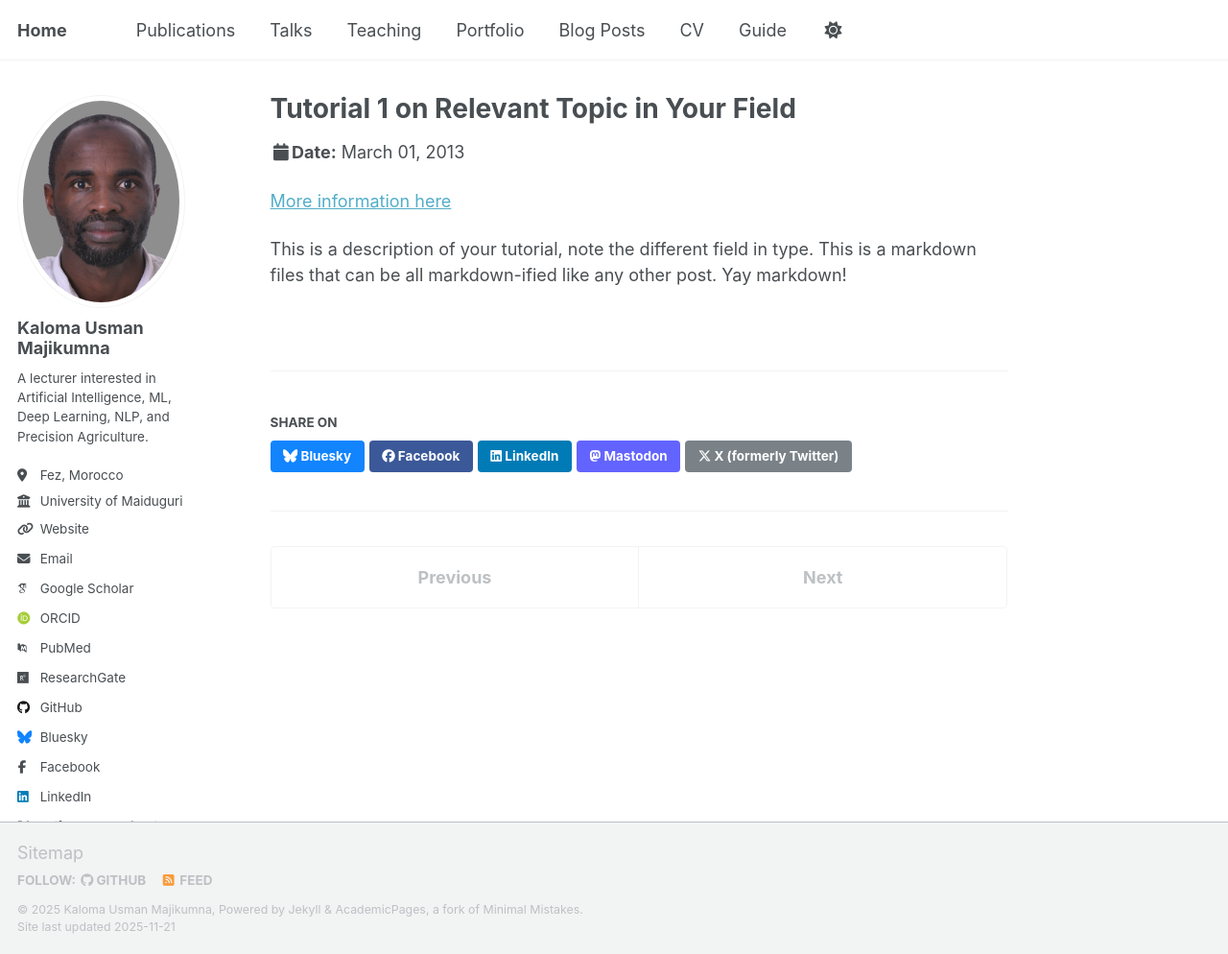
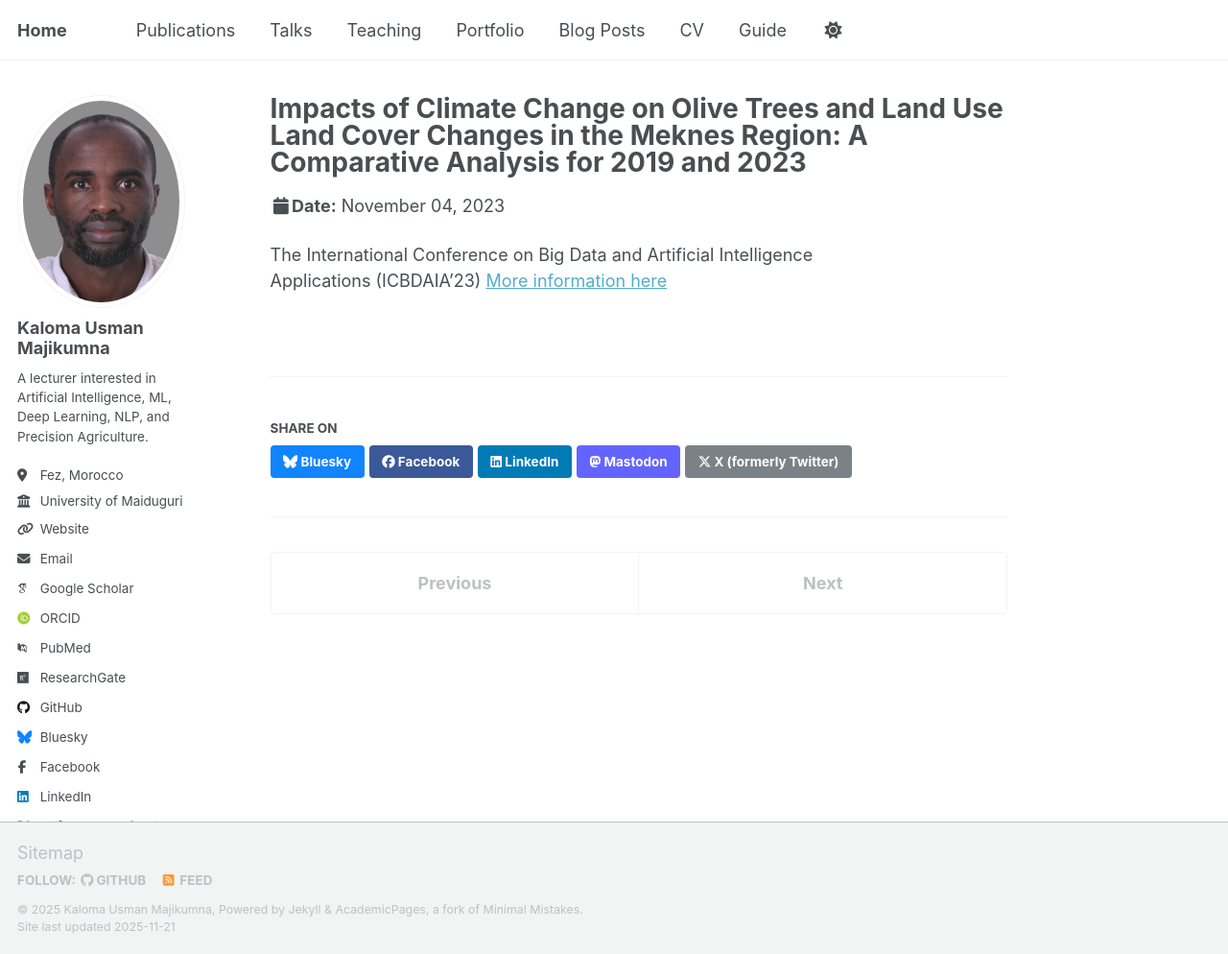
Before and after one commit to kalomausman/kalomausman.github.io, a Jekyll site: the page built from _talks/2013-03-01-tutorial-1.md, in a window 1280 px wide and 994 px high. Shown: the whole window at 96% size. Built offline with Jekyll 4.4.1, drawn with Linux system fonts in a browser that asks for light colours; some web fonts are replaced; a script that is not in the unit is left out.

Commit message:
Update tutorial details for conference presentation

```diff
--- a/_talks/2013-03-01-tutorial-1.md
+++ b/_talks/2013-03-01-tutorial-1.md
@@ -1,13 +1,11 @@
 ---
-title: "Tutorial 1 on Relevant Topic in Your Field"
+title: "Impacts of Climate Change on Olive Trees and Land Use Land Cover Changes in the Meknes Region: A Comparative Analysis for 2019 and 2023"
 collection: talks
-type: "Tutorial"
+type: "Conferernce"
 permalink: /talks/2013-03-01-tutorial-1
-venue: "UC-Berkeley Institute for Testing Science"
-date: 2013-03-01
-location: "Berkeley, CA, USA"
+venue: "Higher School of Technology (EST), Laayoune, Ibn Zohr University"
+date: 2023-11-04
+location: "Laayoune, Morocco"
 ---
-
-[More information here](http://exampleurl.com)
-
-This is a description of your tutorial, note the different field in type. This is a markdown files that can be all markdown-ified like any other post. Yay markdown!
+The International Conference on Big Data and Artificial Intelligence Applications (ICBDAIA’23)
+[More information here](https://icbdaia.com/icbdaia23/index.html)
```
